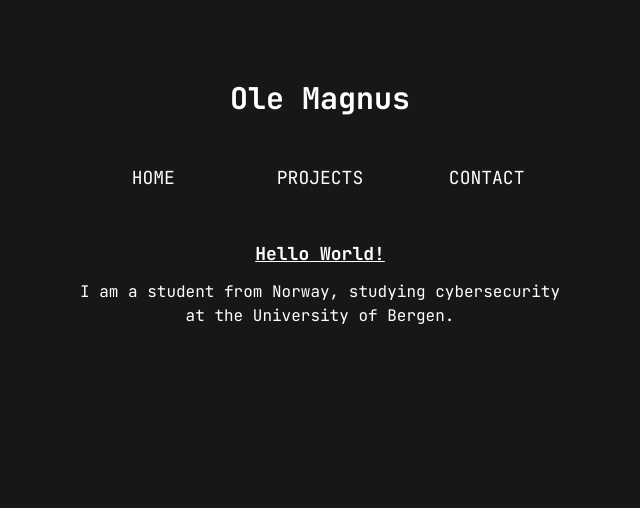
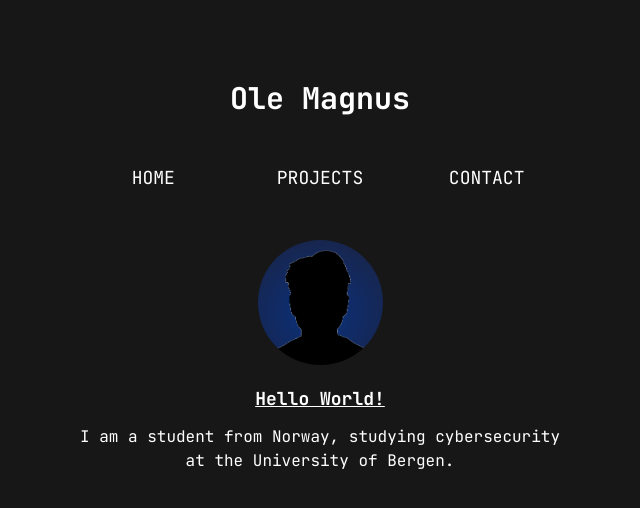
Before and after one commit to omfj/next-omfj.no, a Next.js app: page / in a window 1280 px wide. Shown: the top 508 px of the page, without its empty margins (320-960 px from the left). Built offline with nearby package versions, Linux system fonts and the light colour scheme.

Commit message:
profile picture on index

```diff
--- a/pages/index.js
+++ b/pages/index.js
@@ -1,11 +1,27 @@
 import Header from '../components/Header';
 import SEO from '../components/SEO';
+import Image from 'next/image';
+import profilepic from '../public/images/profilepic.png';
 
 const Home = () => {
     return (
         <>
             <SEO title="OMFJ - Home" />
             <Header title="Ole Magnus" />
+            <div className="
+                flex
+                justify-center
+                mb-5
+            ">
+                <Image
+                    src={profilepic}
+                    width={125}
+                    height={125}
+                    className="
+                        rounded-full
+                    "
+                />
+            </div>
             <p className="
                 font-bold
                 text-center
```
Also changed, not shown: public/images/profilepic.png (added).
